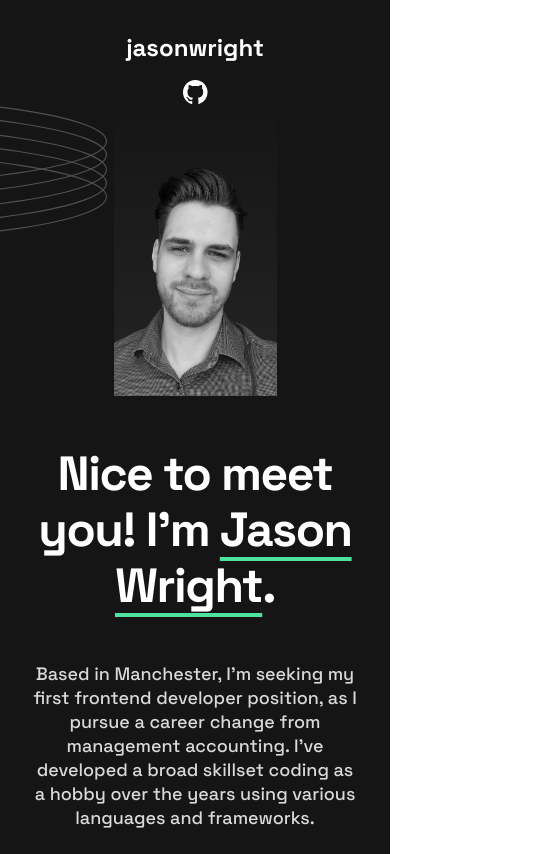
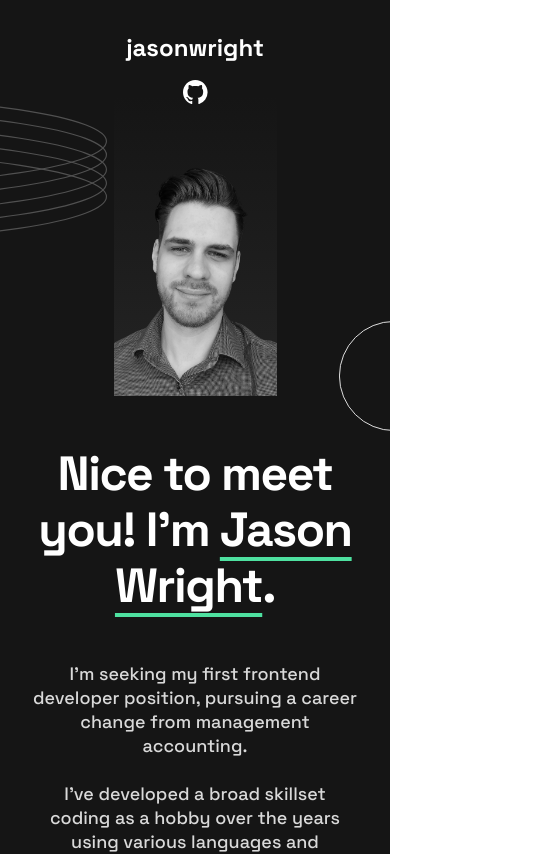
Before and after one commit to jwright90/portfolio-next.js, a Next.js app: page / in a window 390 px wide. Shown: the top 854 px of the page, 534 px wide, since content can reach past the window. Built offline with nearby package versions, Linux system fonts and the light colour scheme.

Commit message:
fix overflow issue on mobile devices

```diff
--- a/components/Hero.js
+++ b/components/Hero.js
@@ -18,23 +18,26 @@ const Hero = () => {
         </div>
 
         <p className="sm:text-[21px] text-light-200 text-base md:w-[400px] xl:w-[580px]">
-          Based in Manchester, I&apos;m seeking my first frontend developer position, as I pursue a career change from management accounting.
-          I&apos;ve developed a broad skillset coding as a hobby over the years using various languages and frameworks.
+          I&apos;m seeking my first frontend developer position, pursuing a career change from management accounting. <br /><br />
+
+          I&apos;ve developed a broad skillset coding as a hobby over the years using various languages and frameworks, both front and backend.
+          My preference is Next.js, but I&apos;m open to PHP based roles or learning a new stack.
         </p>
 
         <button className="uppercase mt-12 py-4 text-base tracking-widest border-b-2 border-green hover:text-green hover:cursor-pointer">
           Contact Me
         </button>
+
       </div>
 
 
-      <div className="bg-gradient-to-t from-dark-100 md:bg-dark-100 md:mt-[55px] min-h-[300px] sm:min-h-[450px] md:min-h-[720px] col-span-6 col-start-4 md:col-span-5 md:col-start-8 lg:col-start-7 row-end-1 row-span-1 md:row-span-full z-20 relative">
+      <div className="relative bg-gradient-to-t from-dark-100 md:bg-dark-100 md:mt-[55px] min-h-[300px] sm:min-h-[450px] md:min-h-[720px] col-span-6 col-start-4 md:col-span-5 md:col-start-8 lg:col-start-7 row-end-1 row-span-1 md:row-span-full z-20 ">
         <Image
           src='/images/jason-profile-bw.png'
           fill
           style={{ 'pointerEvents': 'none', 'userSelect': 'none', 'objectFit': 'cover' }}
         />
-        <div className="h-[120px] w-[120px] md:h-[80px] md:w-[80px] lg:h-[100px] lg:w-[100px] 2xl:h-[120px] 2xl:w-[120px] absolute bottom-[20px] left-[300px] sm:left-[425px] md:left-[250px] lg:left-[380px] xl:left-[480px] 2xl:left-[-50px]">
+        <div className="h-[110px] w-[110px] md:h-[80px] md:w-[80px] lg:h-[100px] lg:w-[100px] 2xl:h-[120px] 2xl:w-[120px] absolute top-[225px] sm:top-[550px] left-[225px] sm:left-[425px] md:left-[250px] lg:left-[380px] xl:left-[480px] 2xl:left-[-50px]">
           <Image
             src='/images/pattern-circle.svg'
             fill
--- a/components/layout/Wrapper.js
+++ b/components/layout/Wrapper.js
@@ -1,7 +1,7 @@
 
 function Wrapper({ children, bg, additionalCss }) {
   return (
-    <div className={`${bg} ${additionalCss} font-space text-light-100 selection:bg-[#737996] text-center md:text-left`}>
+    <div className={`${bg} ${additionalCss} font-space text-light-100 selection:bg-[#737996] text-center md:text-left overflow-hidden`}>
       <div className="mx-auto container px-8 lg:px-0">
         {children}
       </div>
```
